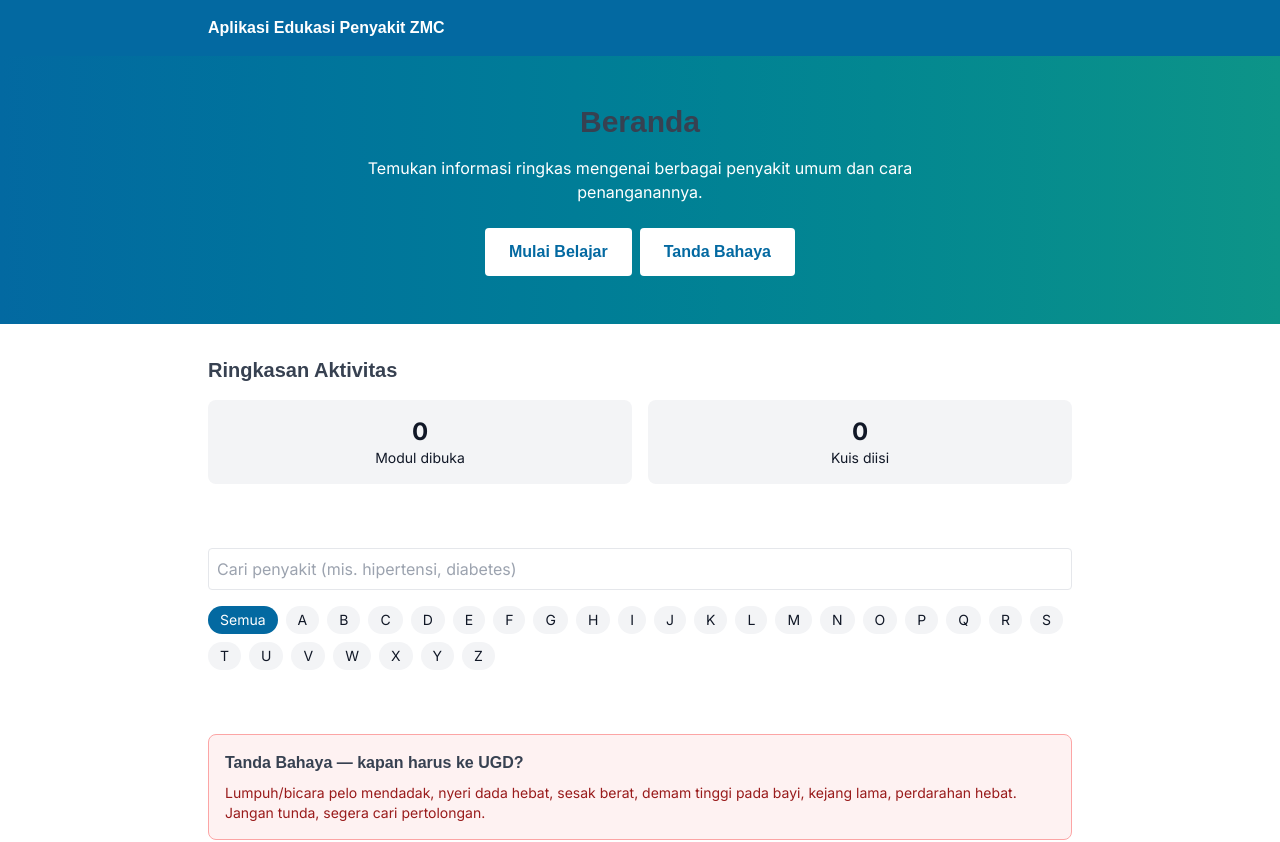
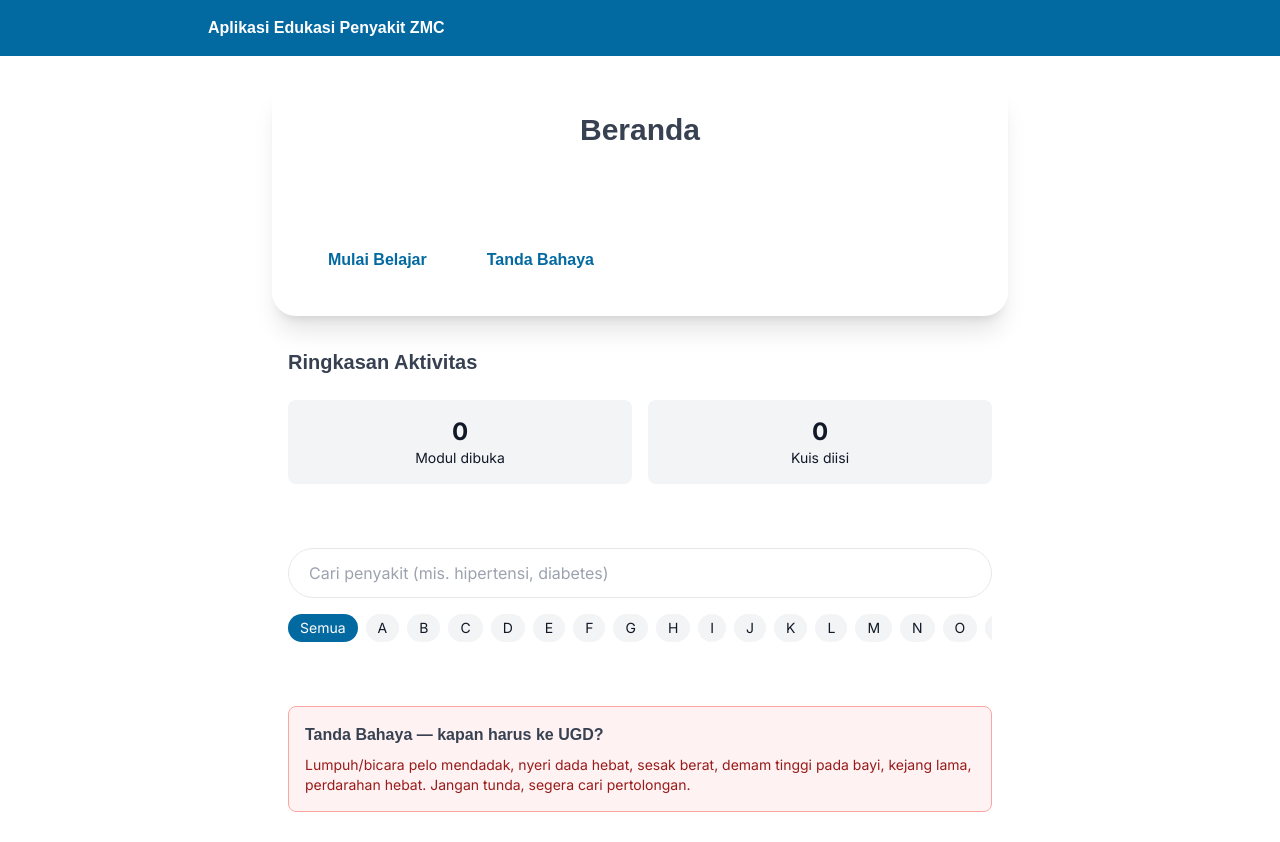
Before and after one commit to psychoMetryx/zmcEdukasi, a React (Vite) app: page / in a window 1280 px wide. Shown: the top 842 px of the page. Built offline with nearby package versions, Linux system fonts and the light colour scheme.

Commit message:
style: update layout for container and home page

```diff
--- a/src/components/Container.tsx
+++ b/src/components/Container.tsx
@@ -6,7 +6,7 @@ export default function Container({ children }: { children: ReactNode }) {
   return (
     <div className="flex min-h-screen flex-col bg-brand-background text-brand-foreground font-brand antialiased">
       <Header />
-      <main className="flex-1">{children}</main>
+      <main className="flex-1 max-w-screen-md mx-auto px-4 py-6">{children}</main>
       <Footer />
     </div>
   )
--- a/src/pages/Home.tsx
+++ b/src/pages/Home.tsx
@@ -31,14 +31,14 @@ export default function Home() {
 
   return (
     <div>
-      <section className="bg-gradient-to-r from-brand-primary to-brand-accent text-brand-background">
-        <div className="mx-auto max-w-4xl py-12 text-center">
+      <div className="bg-gradient-to-br from-teal-500 to-emerald-600 text-white rounded-3xl p-6 md:p-8 shadow-xl">
+        <div className="mx-auto max-w-4xl text-center">
           <h1 className="mb-4 text-3xl font-heading font-bold">Beranda</h1>
           <p className="mx-auto mb-6 max-w-2xl">
             Temukan informasi ringkas mengenai berbagai penyakit umum dan cara
             penanganannya.
           </p>
-          <div className="flex justify-center gap-2">
+          <div className="flex gap-3">
             <a
               href="#disease-grid"
               className="rounded bg-brand-background px-6 py-3 font-heading font-semibold text-brand-primary"
@@ -53,10 +53,10 @@ export default function Home() {
             </a>
           </div>
         </div>
-      </section>
+      </div>
 
       <Section title="Ringkasan Aktivitas">
-        <div className="grid grid-cols-2 gap-4">
+        <div className="grid md:grid-cols-2 gap-4 mt-6">
           <div className="rounded-lg bg-brand-surface p-4 text-center">
             <p className="text-2xl font-bold">{summary.diseaseViews}</p>
             <p className="text-sm">Modul dibuka</p>
@@ -74,9 +74,9 @@ export default function Home() {
           value={search}
           onChange={(e) => setSearch(e.target.value)}
           placeholder="Cari penyakit (mis. hipertensi, diabetes)"
-          className="w-full rounded border border-brand-surfaceMuted p-2"
+          className="w-full rounded-full px-5 py-3 border"
         />
-        <div className="flex flex-wrap gap-2">
+        <div className="flex gap-2 overflow-x-auto">
           {letters.map((l) => (
             <button
               key={l || 'all'}
```
